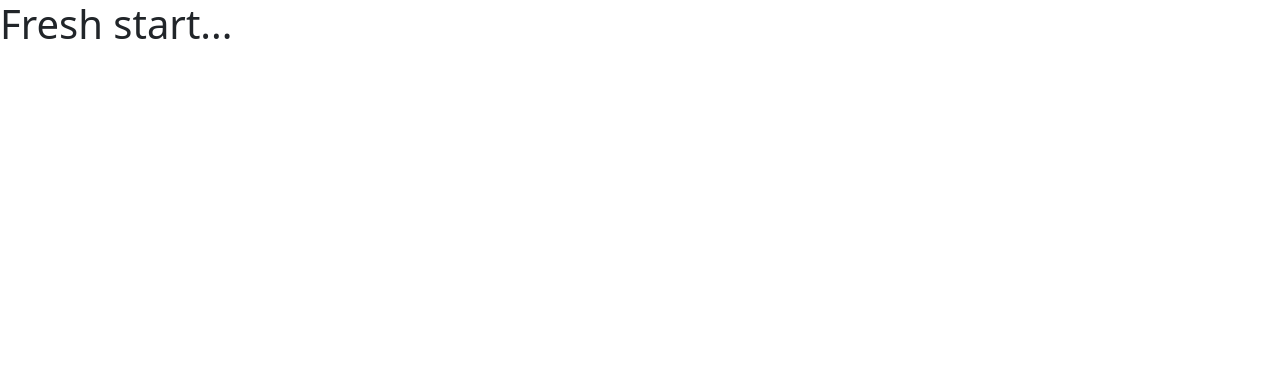
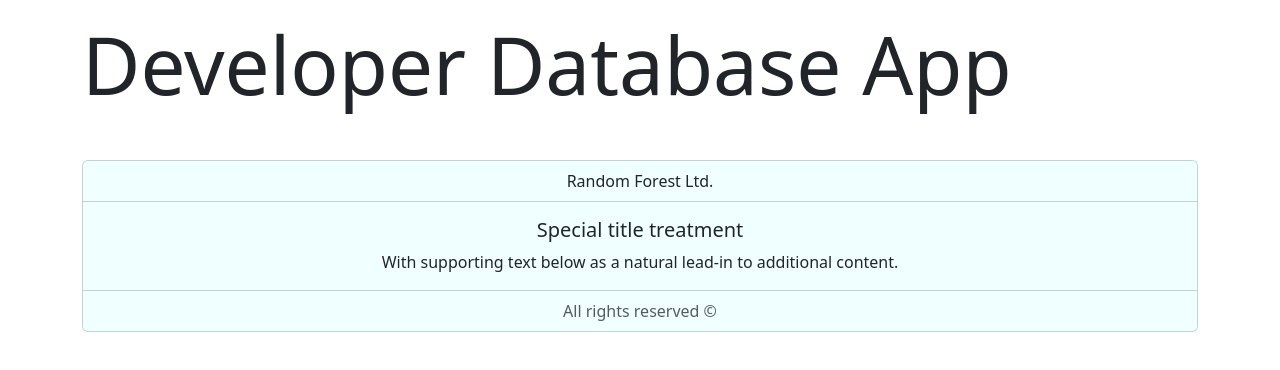
Before and after one commit to siposm/demo, an Angular app: page / in a window 1280 px wide. Shown: the top 370 px of the page. Built offline with nearby package versions, Linux system fonts and the light colour scheme.

Commit message:
footer component used in app.component

```diff
--- a/src/app/app.component.html
+++ b/src/app/app.component.html
@@ -1 +1,4 @@
-<h1>Fresh start...</h1>
+<div class="container">
+	<h1 class="display-1 mb-5 mt-3">Developer Database App</h1>
+	<app-footer></app-footer>
+</div>
```
